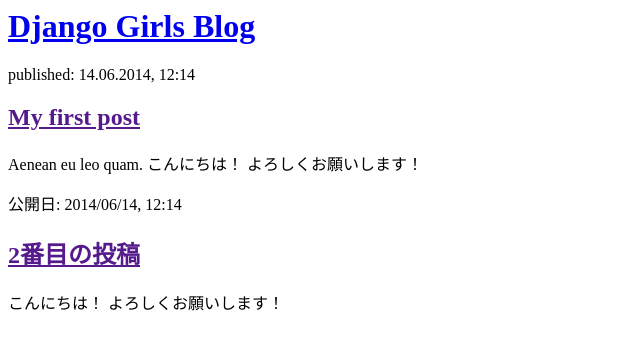
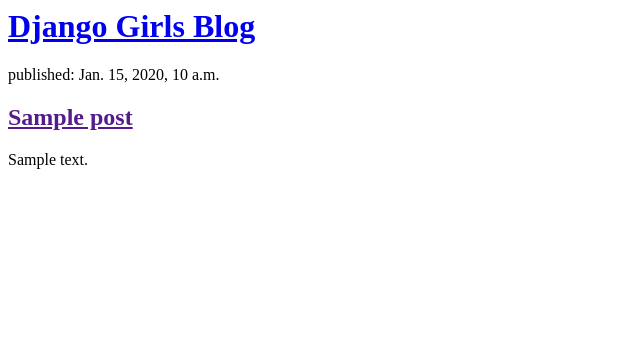
Before and after one commit to yujiyuzi/my-first-blog, a Django app: template blog/templates/blog/post_list.html in a window 1280 px wide. Shown: the top 350 px of the page, without its empty margins (0-640 px from the left). Run offline with Django 3.2, Linux system fonts and the light colour scheme; the template is opened without the code that fills it: most values are stand-ins (such as "Sample title", 1, 10 or a date in 2020).

Commit message:
Modified templates to display posts from database.

```diff
--- a/blog/models.py
+++ b/blog/models.py
@@ -1,6 +1,7 @@
 from django.conf import settings
 from django.db import models
 from django.utils import timezone
+
 
 class Post(models.Model):
     author = models.ForeignKey(settings.AUTH_USER_MODEL, on_delete=models.CASCADE)
--- a/blog/templates/blog/post_list.html
+++ b/blog/templates/blog/post_list.html
@@ -7,16 +7,12 @@
             <h1><a href="/">Django Girls Blog</a></h1>
         </div>
 
-        <div>
-            <p>published: 14.06.2014, 12:14</p>
-            <h2><a href="">My first post</a></h2>
-            <p>Aenean eu leo quam. こんにちは！ よろしくお願いします！ </p>
-        </div>
-
-        <div>
-            <p>公開日: 2014/06/14, 12:14</p>
-            <h2><a href="">2番目の投稿</a></h2>
-            <p> こんにちは！ よろしくお願いします！ </p>
-        </div>
+        {% for post in posts %}
+            <div>
+                <p>published: {{ post.published_date }}</p>
+                <h2><a href="">{{ post.title }}</a></h2>
+                <p>{{ post.text|linebreaksbr }}</p>
+            </div>
+{% endfor %}
     </body>
 </html>
--- a/blog/urls.py
+++ b/blog/urls.py
@@ -1,6 +1,8 @@
 from django.urls import path
 from . import views
+#from .views import post_list
 
 urlpatterns = [
+    #path('post/list', post_list, name='post_list'),
     path('', views.post_list, name='post_list'),
 ]
--- a/mysite/settings.py
+++ b/mysite/settings.py
@@ -55,7 +55,7 @@
 TEMPLATES = [
     {
         'BACKEND': 'django.template.backends.django.DjangoTemplates',
-        'DIRS': [],
+        'DIRS': [os.path.join(BASE_DIR, "templates")],
         'APP_DIRS': True,
         'OPTIONS': {
             'context_processors': [
--- a/mysite/urls.py
+++ b/mysite/urls.py
@@ -18,5 +18,5 @@
 
 urlpatterns = [
     path('admin/', admin.site.urls),
-    path('', include("blog.urls")),
+    path('', include('blog.urls')),
 ]
```
Also changed, not shown: blog/views.py (+24 -2 lines), 1 other file.
